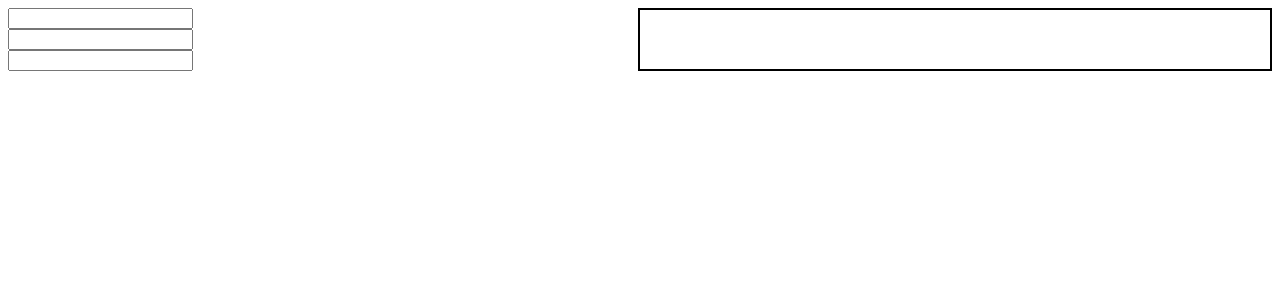
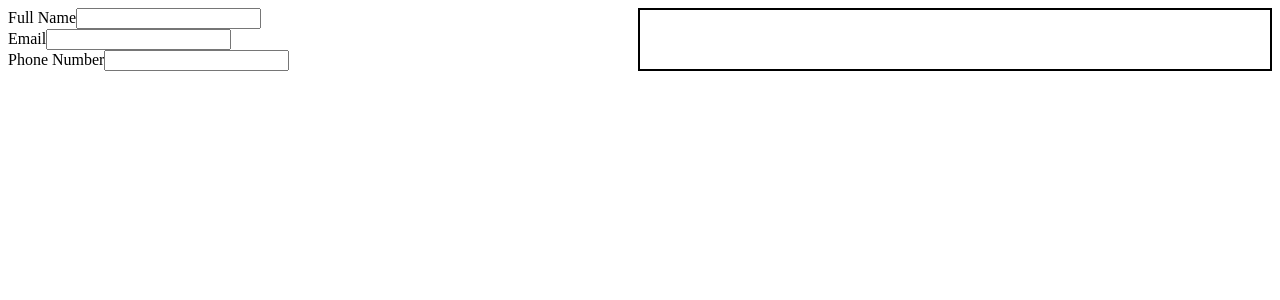
Before and after one commit to cwalker3/cv-application, a React (Vite) app: page / in a window 1280 px wide. Shown: the top 300 px of the page. Built offline with nearby package versions, Linux system fonts and the light colour scheme.

Commit message:
add labels

```diff
--- a/src/components/PersonalForm.jsx
+++ b/src/components/PersonalForm.jsx
@@ -2,15 +2,15 @@
   return (
     <form>
       <div className="input-container">
-        <label htmlFor='name'></label>
+        <label htmlFor='name'>Full Name</label>
         <input type="text" id='name' value={data.name} onChange={onChange}/>
       </div>
       <div className="input-container">
-        <label htmlFor='email'></label>
+        <label htmlFor='email'>Email</label>
         <input type="email" id='email' value={data.email} onChange={onChange}/>
       </div>
       <div className="input-container">
-        <label htmlFor='phone'></label>
+        <label htmlFor='phone'>Phone Number</label>
         <input type="tel" id='phone' value={data.phone} onChange={onChange}/>
       </div>
     </form>
```
